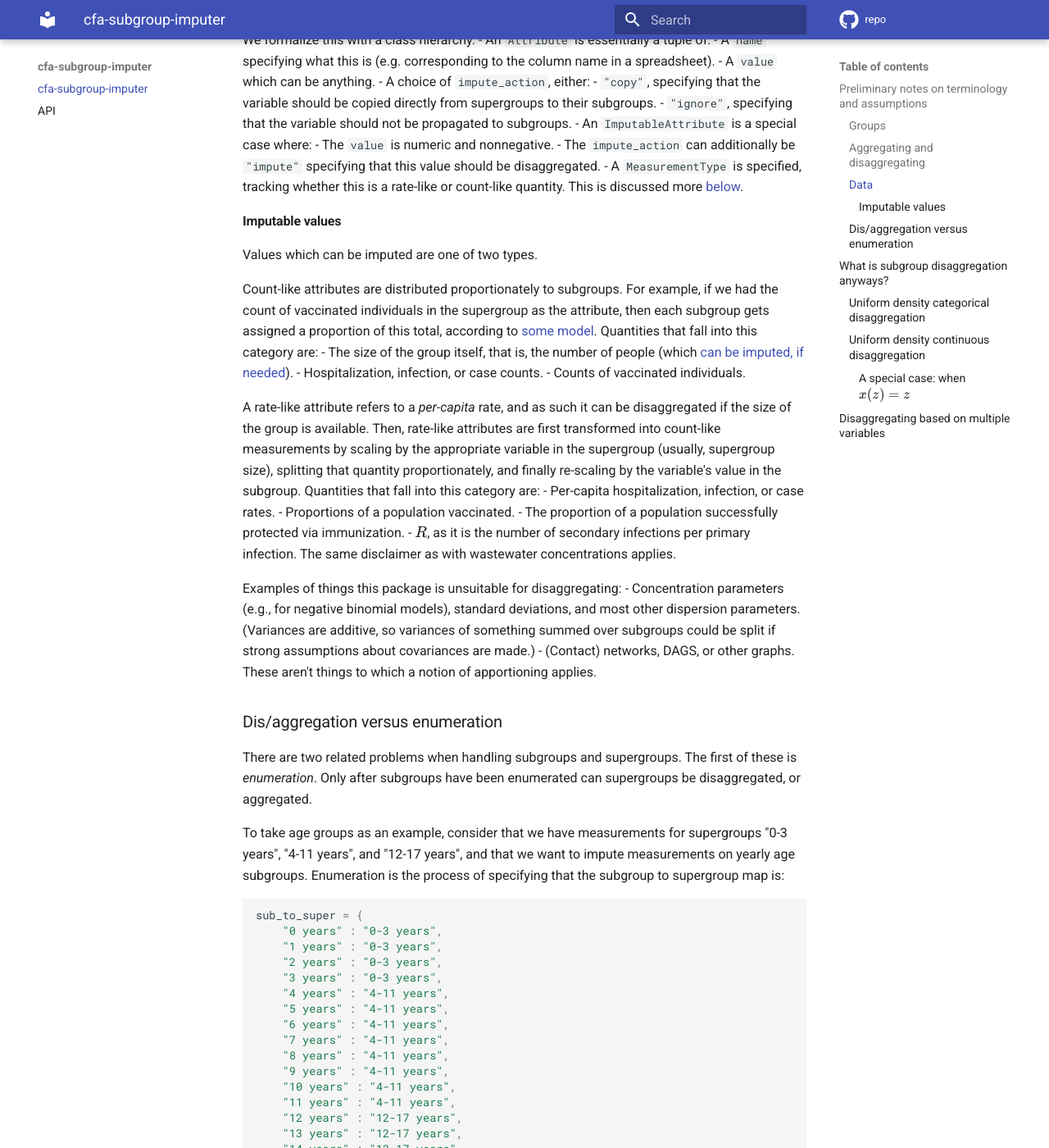
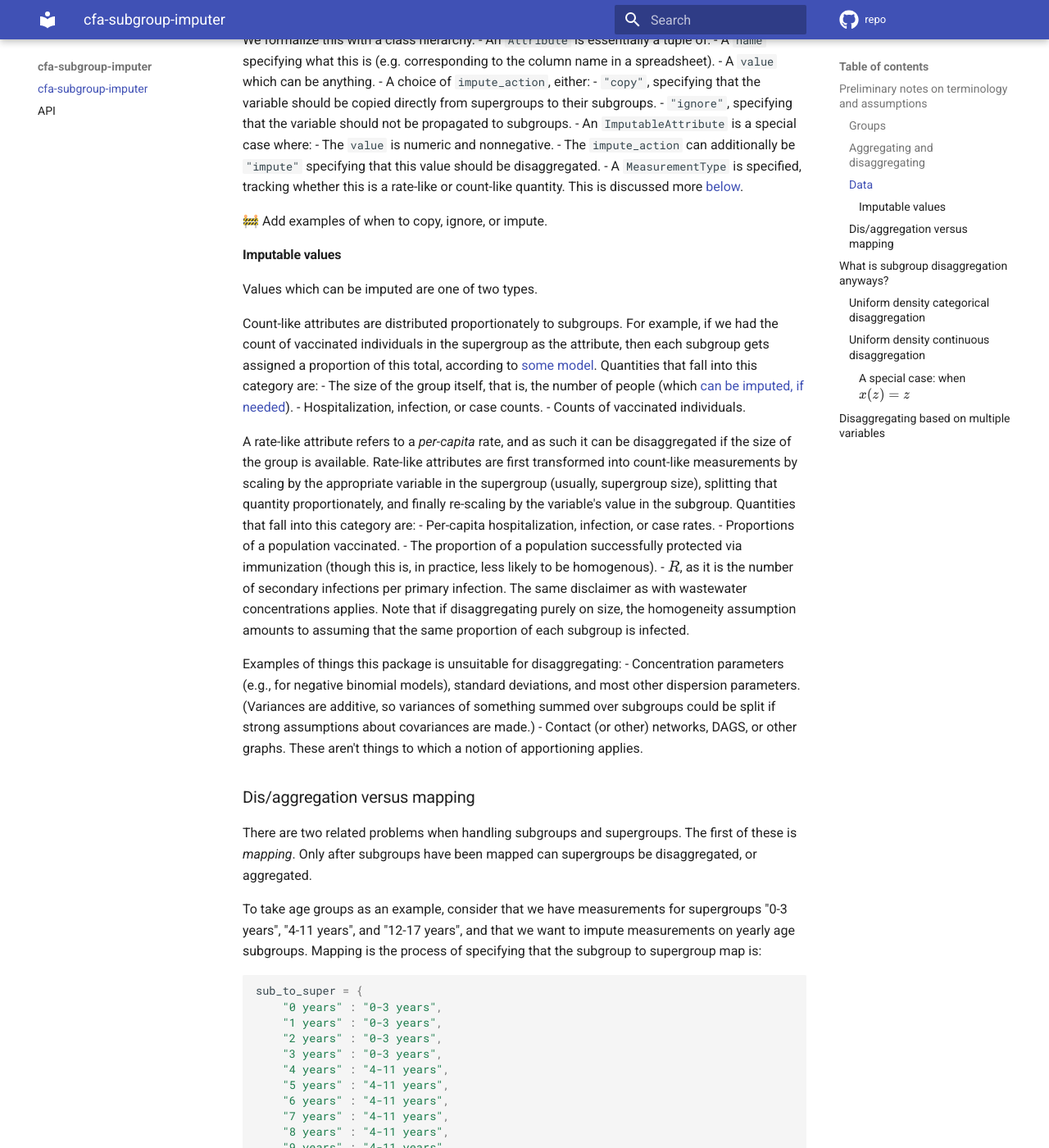
Before and after one commit to CDCgov/cfa-subgroup-imputer, an MkDocs documentation site: the page built from docs/index.md, in a window 1280 px wide and 1400 px high, scrolled down 1310 px. Shown: the whole window at 82% size. Built offline with MkDocs 1.6.1 and Material for MkDocs 9.7.7, drawn with Linux system fonts in a browser that asks for light colours; comment, search, counter and statistics services are not loaded; some of the changed text lies outside the part shown.

Commit message:
nearly forgot the docs

````diff
--- a/docs/index.md
+++ b/docs/index.md
@@ -50,6 +50,8 @@
   - The `impute_action` can additionally be `"impute"` specifying that this value should be disaggregated.
   - A `MeasurementType` is specified, tracking whether this is a rate-like or count-like quantity. This is discussed more [below](#imputable-values).
 
+🚧 Add examples of when to copy, ignore, or impute.
+
 #### Imputable values
 
 Values which can be imputed are one of two types.
@@ -62,26 +64,26 @@
 - Counts of vaccinated individuals.
 
 A rate-like attribute refers to a _per-capita_ rate, and as such it can be disaggregated if the size of the group is available.
-Then, rate-like attributes are first transformed into count-like measurements by scaling by the appropriate variable in the supergroup (usually, supergroup size), splitting that quantity proportionately, and finally re-scaling by the variable's value in the subgroup.
+Rate-like attributes are first transformed into count-like measurements by scaling by the appropriate variable in the supergroup (usually, supergroup size), splitting that quantity proportionately, and finally re-scaling by the variable's value in the subgroup.
 Quantities that fall into this category are:
 - Per-capita hospitalization, infection, or case rates.
 - Proportions of a population vaccinated.
-- The proportion of a population successfully protected via immunization.
-- $R$, as it is the number of secondary infections per primary infection. The same disclaimer as with wastewater concentrations applies.
+- The proportion of a population successfully protected via immunization (though this is, in practice, less likely to be homogenous).
+- $R$, as it is the number of secondary infections per primary infection. The same disclaimer as with wastewater concentrations applies. Note that if disaggregating purely on size, the homogeneity assumption amounts to assuming that the same proportion of each subgroup is infected.
 
 Examples of things this package is unsuitable for disaggregating:
 - Concentration parameters (e.g., for negative binomial models), standard deviations, and most other dispersion parameters. (Variances are additive, so variances of something summed over subgroups could be split if strong assumptions about covariances are made.)
-- (Contact) networks, DAGS, or other graphs. These aren't things to which a notion of apportioning applies.
+- Contact (or other) networks, DAGS, or other graphs. These aren't things to which a notion of apportioning applies.
 
-### Dis/aggregation versus enumeration
+### Dis/aggregation versus mapping
 
 There are two related problems when handling subgroups and supergroups.
-The first of these is _enumeration_.
-Only after subgroups have been enumerated can supergroups be disaggregated, or aggregated.
+The first of these is _mapping_.
+Only after subgroups have been mapped can supergroups be disaggregated, or aggregated.
 
 
 To take age groups as an example, consider that we have measurements for supergroups "0-3 years", "4-11 years", and "12-17 years", and that we want to impute measurements on yearly age subgroups.
-Enumeration is the process of specifying that the subgroup to supergroup map is:
+Mapping is the process of specifying that the subgroup to supergroup map is:
 ```python
 sub_to_super = {
     "0 years" : "0-3 years",
@@ -105,10 +107,12 @@
 }
 ```
 
-The package offers built-in enumeration support to handle:
-- Supergroups and subgroups defined by age (`AgeGroupEnumerator`)
-- Arbitrary subgroups present in all supergroups (`CartesianEnumerator`)
+The package provides support for automatically creating mappings for:
+- Age groups (via the `AgeGroupHandler`).
+- Subgroups which are found in all supergroups (via the `OuterProductHandler`), for example stratifying regional supergroups by vaccination status.
 
+For completeness, the `ArbitraryGroupHandler`, which works based on a user-provided map.
+This is suitable for handling "ragged" combinations of sub and supergroups, such as counties in states.
 
 ## What is subgroup disaggregation anyways?
 
````
Also changed, not shown: other parts of docs/index.md (+3 -3 lines).
